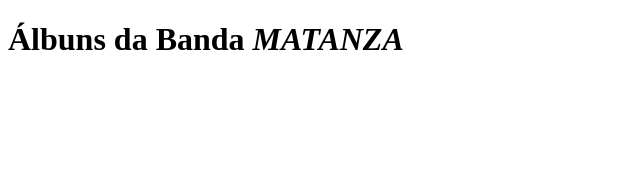
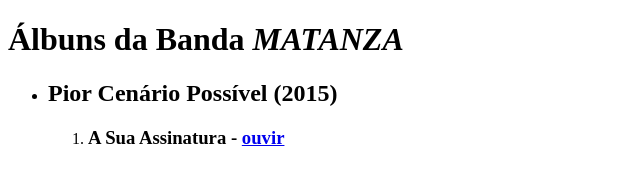
Before and after one commit to DEV-HenriQ/pagina-discografia-matanza, a plain HTML site: page index.html in a window 1280 px wide. Shown: the whole page, without its empty margins (0-640 px from the left). Drawn offline with Linux system fonts and the light colour scheme.

Commit message:
Adicionando primeira música de modelo

```diff
--- a/index.html
+++ b/index.html
@@ -15,5 +15,12 @@
    </head>
    <body>
       <h1>Álbuns da Banda <em>MATANZA</em></h1>
+
+      <ul>
+         <li><h2>Pior Cenário Possível (2015)</h2></li>
+         <ol>
+            <li><h3>A Sua Assinatura - <a href="https://youtu.be/4p7jTSgM8oc" target="_blank">ouvir</a></h3></li>
+         </ol>
+      </ul>
    </body>
 </html>
```
